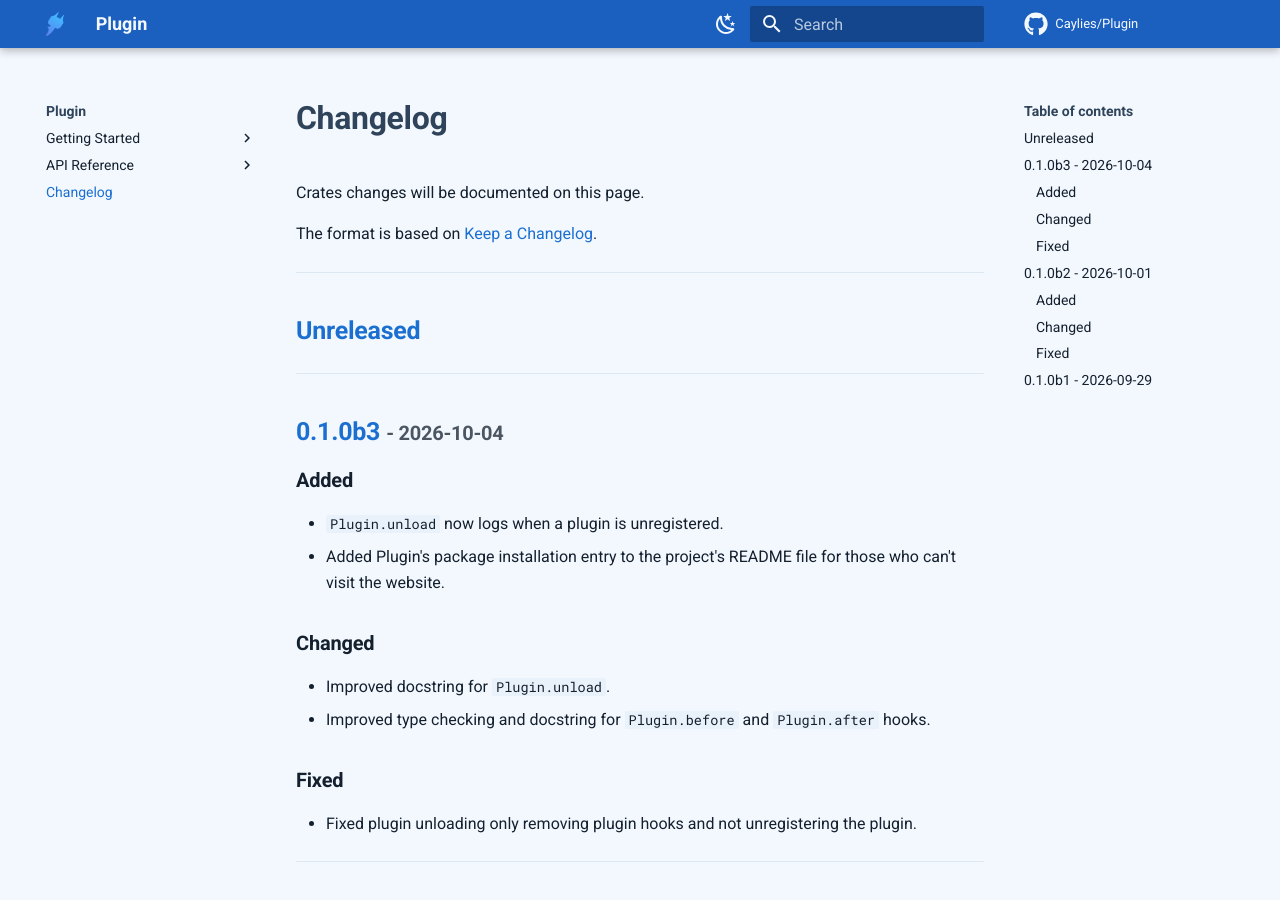
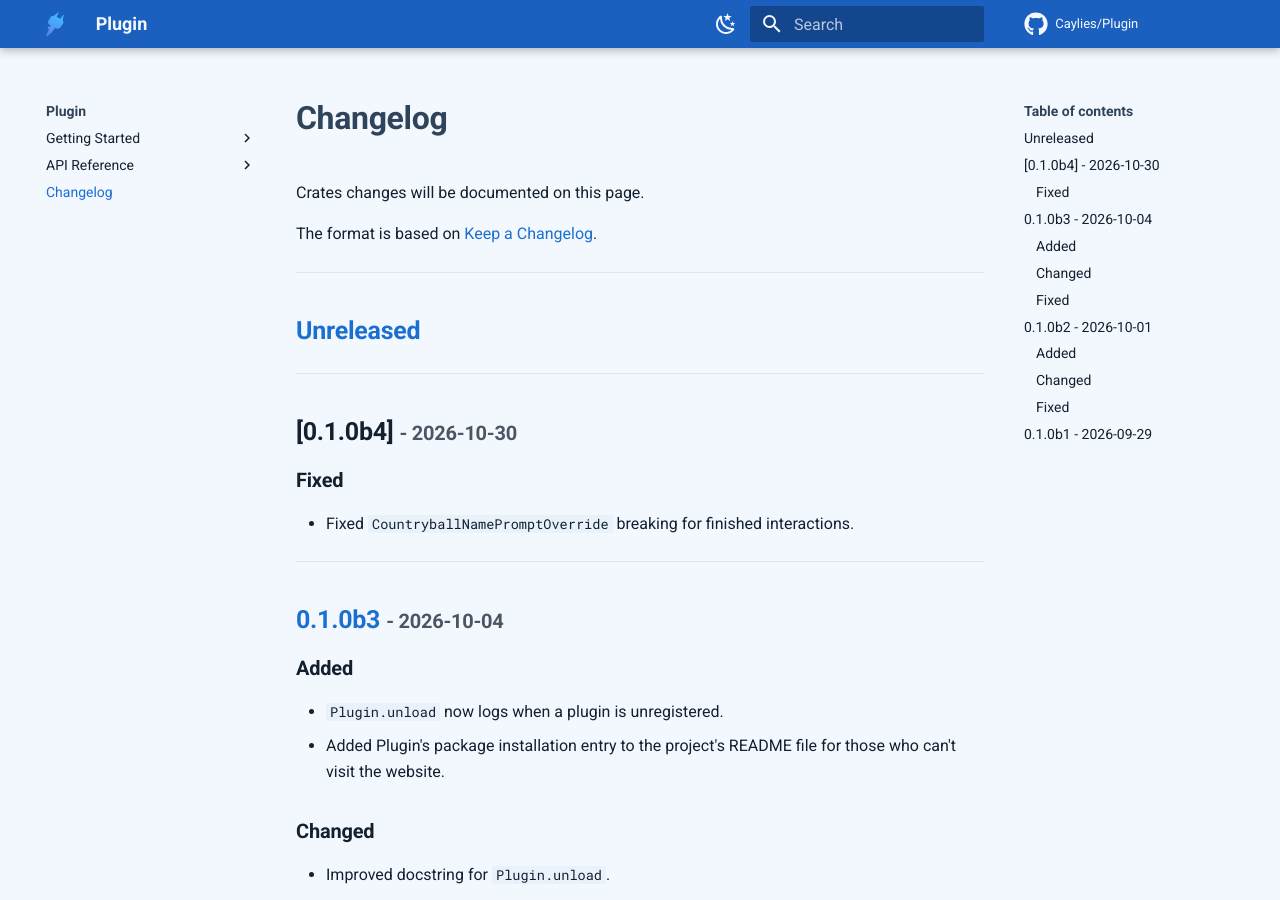
Before and after one commit to Caylies/Plugin, an MkDocs documentation site: the page built from docs/changelog.md, in a window 1280 px wide and 900 px high. Built offline with MkDocs 1.6.1 and Material for MkDocs 9.7.7, drawn with Linux system fonts in a browser that asks for light colours; comment, search, counter and statistics services are not loaded.

Commit message:
Bump to 0.1.0b4

```diff
--- a/docs/changelog.md
+++ b/docs/changelog.md
@@ -7,6 +7,14 @@
 ---
 
 ## [Unreleased]
+
+---
+
+## [0.1.0b4] <small>- 2026-10-30</small>
+
+### Fixed
+
+- Fixed `CountryballNamePromptOverride` breaking for finished interactions.
 
 ---
 
--- a/docs/overrides/home.html
+++ b/docs/overrides/home.html
@@ -36,7 +36,7 @@
         </button>
       </div>
       <pre class="mdx-install__code"><code id="mdx-install-snippet"><span class="mdx-hl-special">[[ballsdex.packages]]</span>
-<span class="mdx-hl-name">location</span> = <span class="mdx-hl-string">"git+https://github.com/Caylies/Plugin.git@0.1.0b3"</span>
+<span class="mdx-hl-name">location</span> = <span class="mdx-hl-string">"git+https://github.com/Caylies/Plugin.git@0.1.0b4"</span>
 <span class="mdx-hl-name">path</span> = <span class="mdx-hl-string">"plugin"</span>
 <span class="mdx-hl-name">enabled</span> = <span class="mdx-hl-constant">true</span></code></pre>
     </div>
--- a/pyproject.toml
+++ b/pyproject.toml
@@ -1,7 +1,7 @@
 [project]
 name = "plugin"
 keywords = ["framework"]
-version = "0.1.0b3"
+version = "0.1.0b4"
 description = "A Ballsdex package framework for providing extra capabilities to other packages."
 license = "MIT"
 license-files = ["LICENSE"]
@@ -14,7 +14,7 @@
 [dependency-groups]
 dev = [
     "bd-stubs[all]",
-    "ruff>=0.16.10",
+    "ruff>=0.17.3",
 ]
 
 docs = [
```
Also changed, not shown: README.md (+1 -1 lines), 1 other file.
